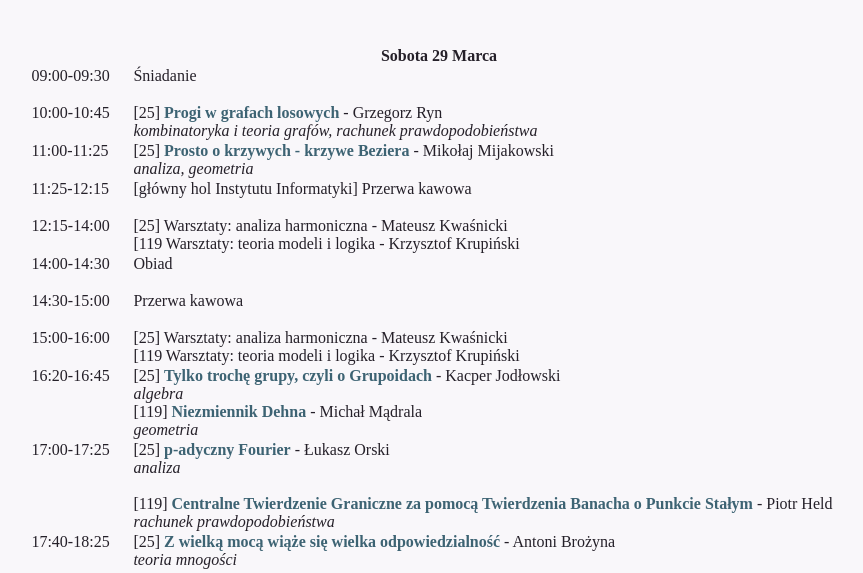
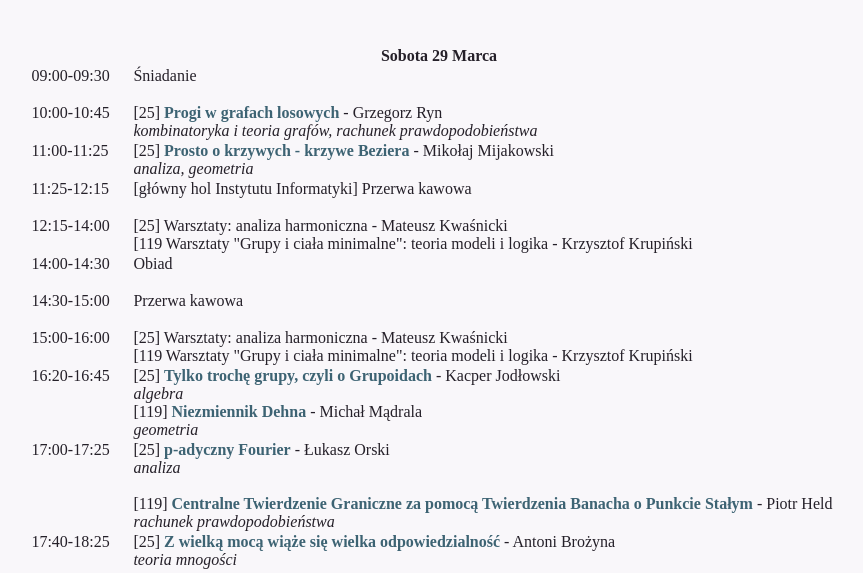
Before and after one commit to ronia-jakim/knmt-website, a Python web app: template src/templates/wss/programme.html in a window 1280 px wide. Shown: the part 565-1138 px from the top of the page, without its empty margins (201-1064 px from the left). Run offline with Jinja, Linux system fonts and the light colour scheme; the template is opened without the code that fills it, so the values that code supplies are empty; style sheets or scripts are compiled from the project's sources; some web fonts are replaced.

Commit message:
krupinski-tytul

```diff
--- a/src/templates/wss/programme.html
+++ b/src/templates/wss/programme.html
@@ -118,7 +118,7 @@ td {
       <td>12:15-14:00</td>
       <td>
         [25] Warsztaty: analiza harmoniczna - Mateusz Kwaśnicki <br />
-        [119 Warsztaty: teoria modeli i logika - Krzysztof Krupiński
+        [119 Warsztaty "Grupy i ciała minimalne": teoria modeli i logika - Krzysztof Krupiński
       </td>
     </tr>
     <tr>
@@ -133,7 +133,7 @@ td {
       <td>15:00-16:00</td>
       <td>
         [25] Warsztaty: analiza harmoniczna - Mateusz Kwaśnicki <br />
-        [119 Warsztaty: teoria modeli i logika - Krzysztof Krupiński
+        [119 Warsztaty "Grupy i ciała minimalne": teoria modeli i logika - Krzysztof Krupiński
       </td>
     </tr>
     <tr>
```
